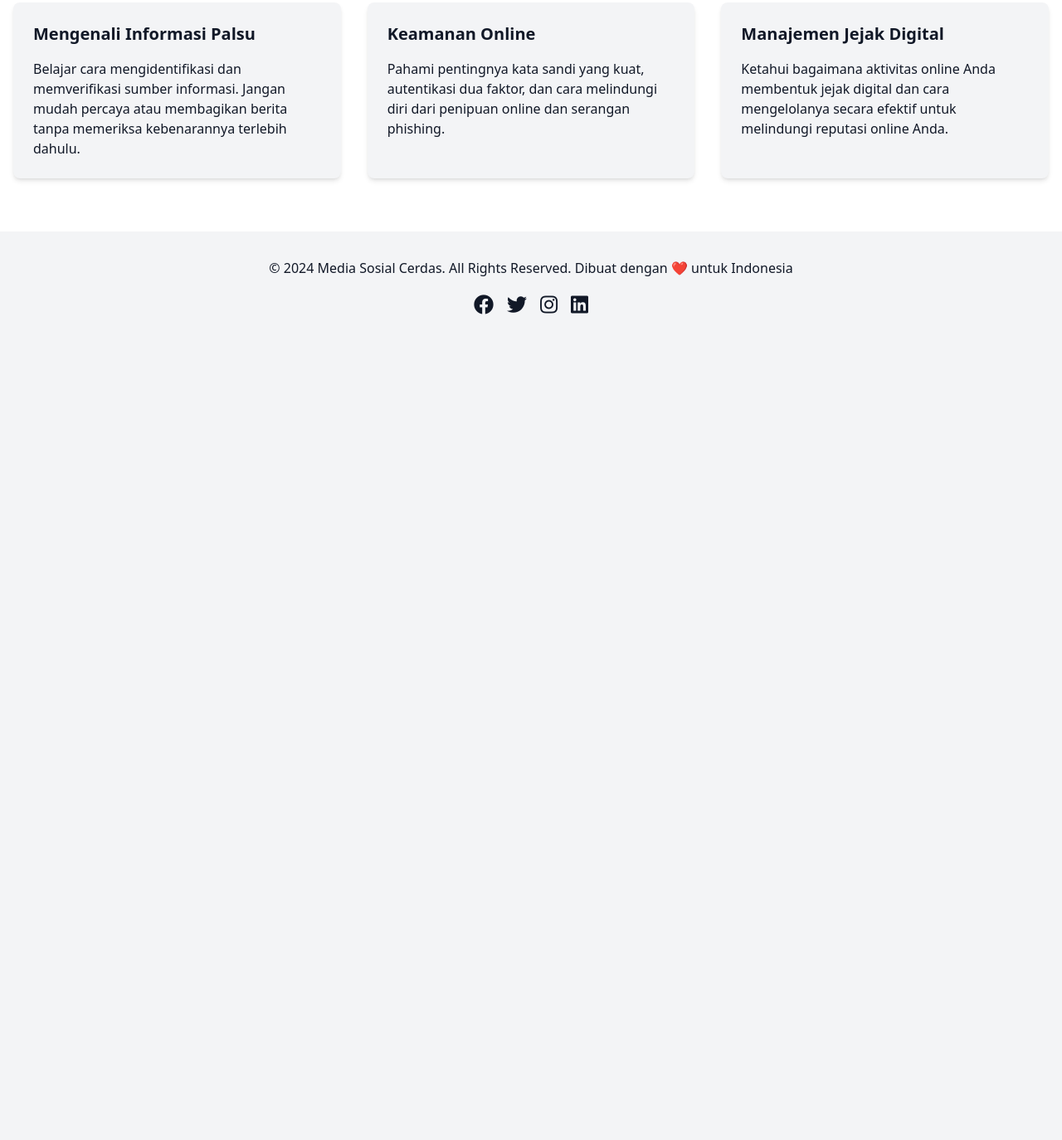
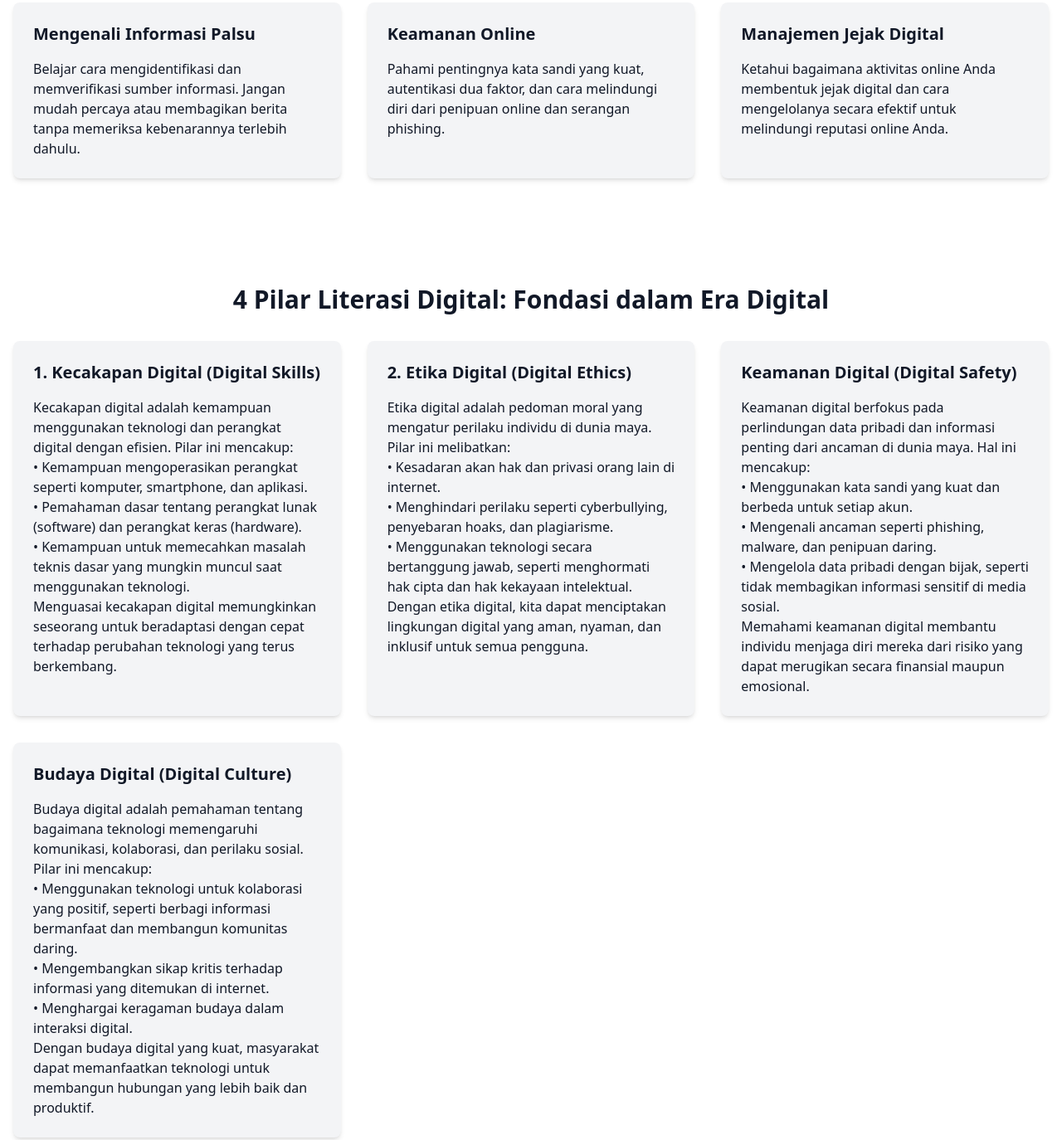
Before and after one commit to agam-riyandana/Literasi-Digital-Indonesia, a plain HTML site: page index.html in a window 1280 px wide. Shown: the part 1309-2683 px from the top of the page at 83% size. Before the commit the page ends 1724 px from the top, so only its background shows below. Drawn offline with nearby package versions, Linux system fonts and the light colour scheme.

Commit message:
Update index.html
Update digital literacy knowledge

```diff
--- a/index.html
+++ b/index.html
@@ -89,6 +89,46 @@
                 </div>
             </div>
         </section>
+
+        <section id="literasi-digital" class="py-16 bg-white">
+            <div class="container mx-auto px-4">
+                <h2 class="text-3xl font-bold mb-8 text-center">4 Pilar Literasi Digital: Fondasi dalam Era Digital</h2>
+                <div class="grid md:grid-cols-3 gap-8">
+                    <div class="bg-gray-100 p-6 rounded-lg shadow-md">
+                        <h3 class="text-xl font-semibold mb-4">1. Kecakapan Digital (Digital Skills)</h3>
+                        <p>Kecakapan digital adalah kemampuan menggunakan teknologi dan perangkat digital dengan efisien. Pilar ini mencakup:</p>
+                        <p>• Kemampuan mengoperasikan perangkat seperti komputer, smartphone, dan aplikasi.</p>
+                        <p>• Pemahaman dasar tentang perangkat lunak (software) dan perangkat keras (hardware).</p>
+                        <p>• Kemampuan untuk memecahkan masalah teknis dasar yang mungkin muncul saat menggunakan teknologi.</p>
+                        <p>Menguasai kecakapan digital memungkinkan seseorang untuk beradaptasi dengan cepat terhadap perubahan teknologi yang terus berkembang.</p>
+                    </div>
+                    <div class="bg-gray-100 p-6 rounded-lg shadow-md">
+                        <h3 class="text-xl font-semibold mb-4">2. Etika Digital (Digital Ethics)</h3>
+                        <p>Etika digital adalah pedoman moral yang mengatur perilaku individu di dunia maya. Pilar ini melibatkan:</p>
+                        <p>• Kesadaran akan hak dan privasi orang lain di internet.</p>
+                        <p>• Menghindari perilaku seperti cyberbullying, penyebaran hoaks, dan plagiarisme.</p>
+                        <p>• Menggunakan teknologi secara bertanggung jawab, seperti menghormati hak cipta dan hak kekayaan intelektual.</p>
+                        <p>Dengan etika digital, kita dapat menciptakan lingkungan digital yang aman, nyaman, dan inklusif untuk semua pengguna.</p>
+                    </div>
+                    <div class="bg-gray-100 p-6 rounded-lg shadow-md">
+                        <h3 class="text-xl font-semibold mb-4">Keamanan Digital (Digital Safety)</h3>
+                        <p>Keamanan digital berfokus pada perlindungan data pribadi dan informasi penting dari ancaman di dunia maya. Hal ini mencakup:</p>
+                        <p>• Menggunakan kata sandi yang kuat dan berbeda untuk setiap akun.</p>
+                        <p>• Mengenali ancaman seperti phishing, malware, dan penipuan daring.</p>
+                        <p>• Mengelola data pribadi dengan bijak, seperti tidak membagikan informasi sensitif di media sosial.</p>
+                        <p>Memahami keamanan digital membantu individu menjaga diri mereka dari risiko yang dapat merugikan secara finansial maupun emosional.</p>
+                    </div>
+                    <div class="bg-gray-100 p-6 rounded-lg shadow-md">
+                        <h3 class="text-xl font-semibold mb-4">Budaya Digital (Digital Culture)</h3>
+                        <p>Budaya digital adalah pemahaman tentang bagaimana teknologi memengaruhi komunikasi, kolaborasi, dan perilaku sosial. Pilar ini mencakup:</p>
+                        <p>• Menggunakan teknologi untuk kolaborasi yang positif, seperti berbagi informasi bermanfaat dan membangun komunitas daring.</p>
+                        <p>• Mengembangkan sikap kritis terhadap informasi yang ditemukan di internet.</p>
+                        <p>• Menghargai keragaman budaya dalam interaksi digital.</p>
+                        <p>Dengan budaya digital yang kuat, masyarakat dapat memanfaatkan teknologi untuk membangun hubungan yang lebih baik dan produktif.</p>
+                    </div>
+                </div>
+            </div>
+        </section>
     </main>
 
     <footer class="bg-indo-red text-indo-white py-8">
```
